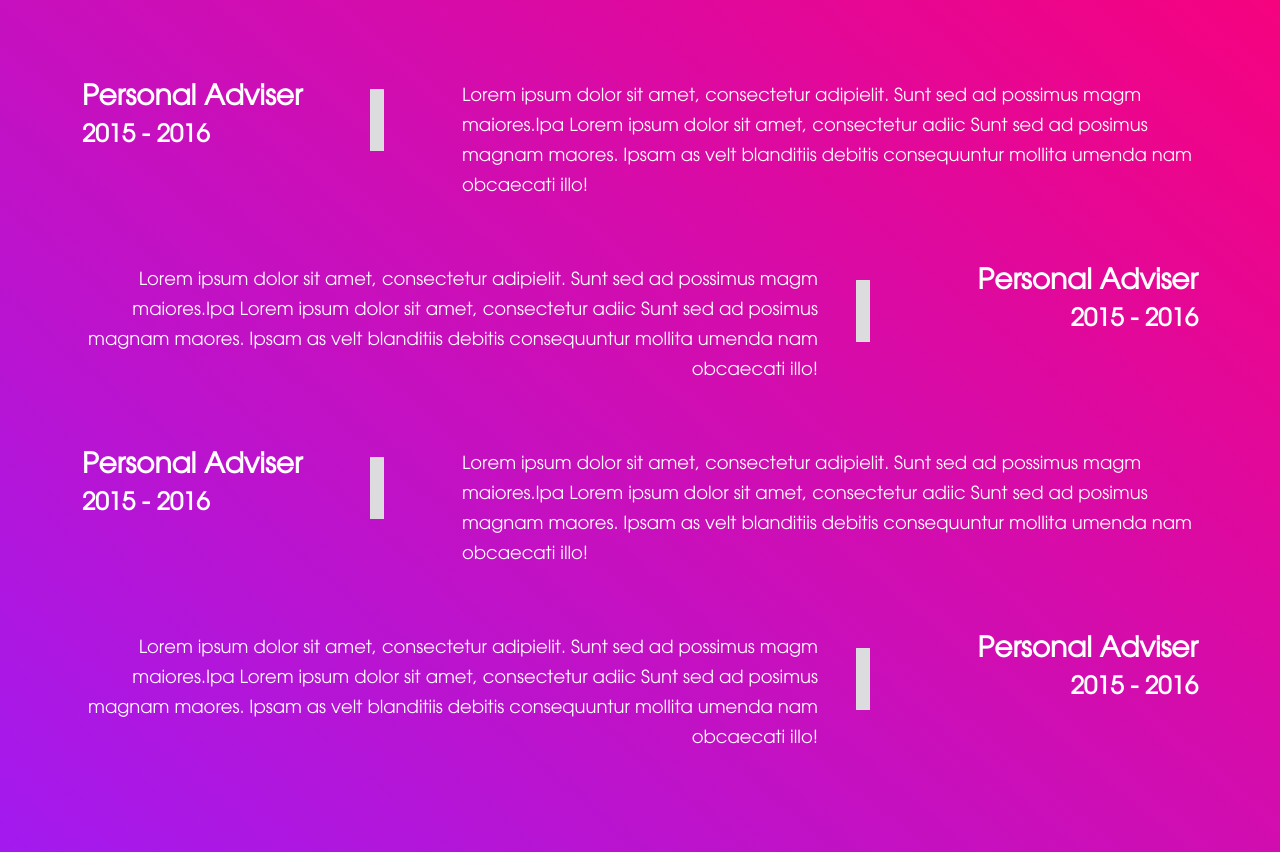
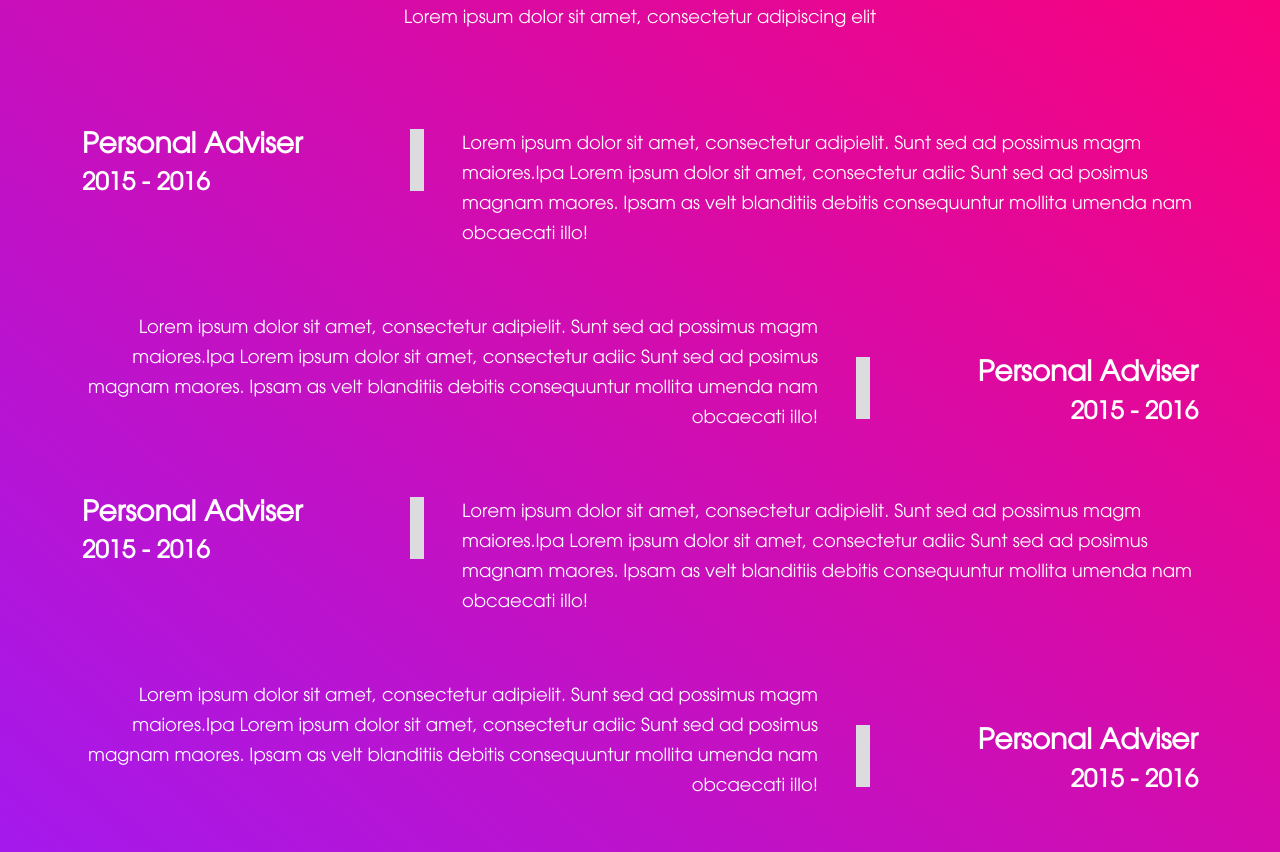
Before and after one commit to mhshuvo2030/complate-psd, a plain HTML site: page index.html in a window 1280 px wide. Shown: the part 4512-5364 px from the top of the page. Drawn offline with Linux system fonts and the light colour scheme.

Commit message:
Add files via upload

```diff
--- a/assets/css/responsive.css
+++ b/assets/css/responsive.css
@@ -32,4 +32,7 @@
     .shuvo::before {
         display: none;
     }
+    . mh{
+        align-items: center;
+    }
 }
--- a/assets/css/style.css
+++ b/assets/css/style.css
@@ -110,15 +110,17 @@ i{
 }
 
 
-/*------------ john-experince-area ---------------*/
+/* -----------------------------------------------------
+john-Experience-area
+--------------------------------------------------------*/
 .mehedi::after {
     content: "";
     background-color: #dcdcde;
     width: 14px;
     height: 62px;
     position: absolute;
-    top: 8px;
-    left:300px;
+    top: 0px;
+    left:340px;
   }
 
   .shuvo::before {
@@ -127,9 +129,10 @@ i{
     width: 14px;
     height: 62px;
     position: absolute;
-    top: 15px;
+    top: 0px;
     right:340px;
   }
+
 
 
 /* -----------john-blog-area----------------------------------------*/
--- a/index.html
+++ b/index.html
@@ -171,7 +171,7 @@
   								<i class="fa-solid fa-location-dot p-3 rounded-circle fs-2 text-white d-flex justify-content-center align-items-center"></i>
 
   							    <div class="john-single-contact-content">
-  								   <h2 class="fs-6 text-uppercase mb-3">Address</h2>
+  								   <h2 class="fs-6 text-uppercase mb-3 mt-5 mt-lg-0">Address</h2>
   								   <p class="fs-6 mb-1">8, Belgium, Brussels, <br>
                                     Liutte 207 New York, USA</p>
 								</div>
@@ -185,7 +185,7 @@
   								<i class="fa-sharp fa-solid fa-gears p-3 rounded-circle fs-3 text-white d-flex justify-content-center align-items-center"></i>
 
 								<div class="john-single-contact-content">
-									<h2 class="fs-6 text-uppercase mb-3">Email Address</h2>
+									<h2 class="fs-6 text-uppercase mb-3 mt-5 mt-lg-0">Email Address</h2>
 									<p class="fs-6 mb-1">johnsmith@company.com <br>
 									youoffice@company.com</p>
 								</div>
@@ -395,8 +395,8 @@
         <!--/ john-Portfolio-area -->
 
 
-        <!-- john-Experience-area -->
-        <section class="john-Experience-area">
+         <!-- john-Experience-area -->
+		 <section class="john-Experience-area py-5">
             <div class="john-experience john-bg-gradian text-white my-5 pb-5">
                 <div class="container">
                     <div class="row">
@@ -408,42 +408,41 @@
                         </div>
                     </div>
 
-                    <div class="row position-relative mb-3">
-                        <div class="col-xl-4 mehedi">
+                    <div class="row mb-3">
+                        <div class="col-12 col-lg-4 position-relative mehedi">
                             <h3>Personal Adviser</h3>
                             <h4>2015 - 2016</h4>
                         </div>
-                        <div class="col-8">
-                            <p class="exper">Lorem ipsum dolor sit amet, consectetur adipielit. Sunt sed ad possimus magm maiores.Ipa Lorem ipsum dolor sit amet, consectetur adiic Sunt sed ad posimus magnam maores. Ipsam as velt blanditiis debitis consequuntur mollita umenda nam obcaecati illo!</p>
+                        <div class="col-12 col-lg-8 ">
+                            <p>Lorem ipsum dolor sit amet, consectetur adipielit. Sunt sed ad possimus magm maiores.Ipa Lorem ipsum dolor sit amet, consectetur adiic Sunt sed ad posimus magnam maores. Ipsam as velt blanditiis debitis consequuntur mollita umenda nam obcaecati illo!</p>
                         </div>
                     </div>
 
-                    <div class="row position-relative text-end mb-3">
-                        <div class="col-xl-0 col-8">
+                    <div class="row text-end mb-3 align-items-center">
+                        <div class="col-12 col-lg-8">
                             <p>Lorem ipsum dolor sit amet, consectetur adipielit. Sunt sed ad possimus magm maiores.Ipa Lorem ipsum dolor sit amet, consectetur adiic Sunt sed ad posimus magnam maores. Ipsam as velt blanditiis debitis consequuntur mollita umenda nam obcaecati illo!</p>
                         </div>
-                        <div class="col-xl-4 shuvo">
+                        <div class="col-12 col-lg-4 position-relative  shuvo">
                             <h3>Personal Adviser</h3>
                             <h4>2015 - 2016</h4>
                         </div>
                     </div>
 
-                    <div class="row position-relative mb-3">
-                        <div class="col-xl-4 mehedi">
+					<div class="row mb-3">
+                        <div class="col-12 col-lg-4 position-relative mehedi">
                             <h3>Personal Adviser</h3>
                             <h4>2015 - 2016</h4>
                         </div>
-
-                        <div class="col-8">
+                        <div class="col-12 col-lg-8 ">
                             <p>Lorem ipsum dolor sit amet, consectetur adipielit. Sunt sed ad possimus magm maiores.Ipa Lorem ipsum dolor sit amet, consectetur adiic Sunt sed ad posimus magnam maores. Ipsam as velt blanditiis debitis consequuntur mollita umenda nam obcaecati illo!</p>
                         </div>
                     </div>
 
-                    <div class="row position-relative text-end mb-3">
-                        <div class="col-xl-0 col-8">
+                    <div class="row text-end mb-3 align-items-center">
+                        <div class="col-12 col-lg-8">
                             <p>Lorem ipsum dolor sit amet, consectetur adipielit. Sunt sed ad possimus magm maiores.Ipa Lorem ipsum dolor sit amet, consectetur adiic Sunt sed ad posimus magnam maores. Ipsam as velt blanditiis debitis consequuntur mollita umenda nam obcaecati illo!</p>
                         </div>
-                        <div class="col-xl-4 shuvo">
+                        <div class="col-12 col-lg-4 position-relative  shuvo">
                             <h3>Personal Adviser</h3>
                             <h4>2015 - 2016</h4>
                         </div>
```
